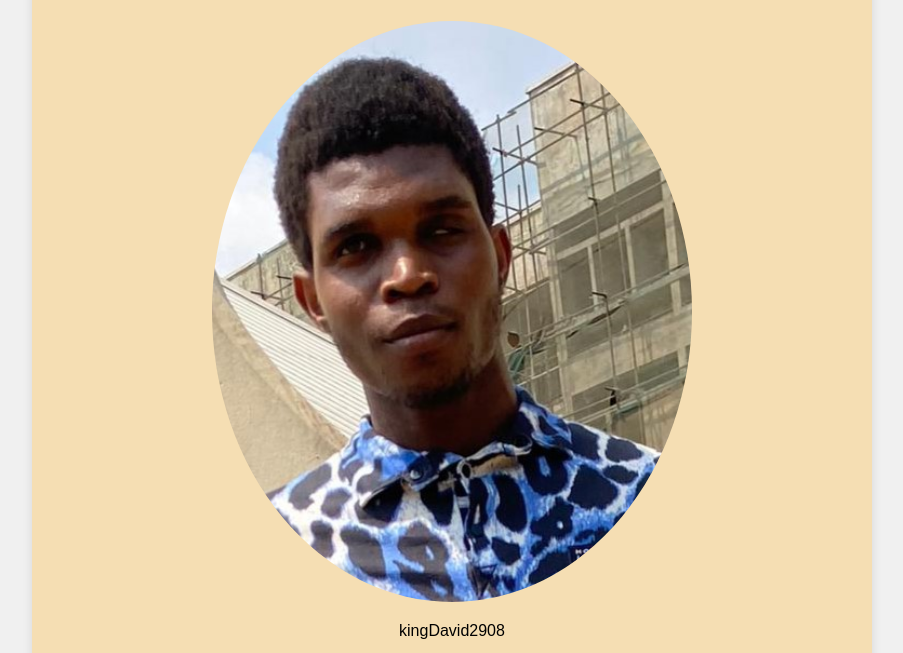
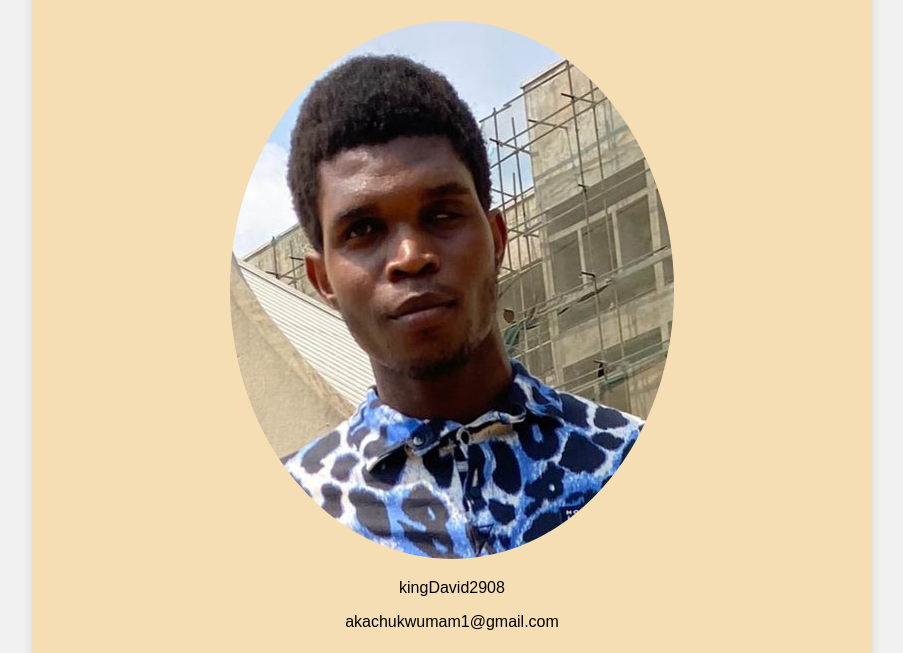
Before and after one commit to KingDavid2908/my-tech-goals, a plain HTML site: page index.html in a window 1280 px wide. Shown: the part 131-784 px from the top of the page, without its empty margins (188-1091 px from the left). Drawn offline with Linux system fonts and the light colour scheme.

Commit message:
I made the rendered size, same as the intrinsic size.

```diff
--- a/styles.css
+++ b/styles.css
@@ -8,8 +8,8 @@ body {
 
 :root {
   /* Creating Variables to put the natural dimension of the profile picture so I can rescale it based on percentage when trying to achieve responsiveness */
-  --image-height: 581px;
-  --image-width: 480px;
+  --image-height: 538px;
+  --image-width: 444px;
 }
 
 .container {
```
